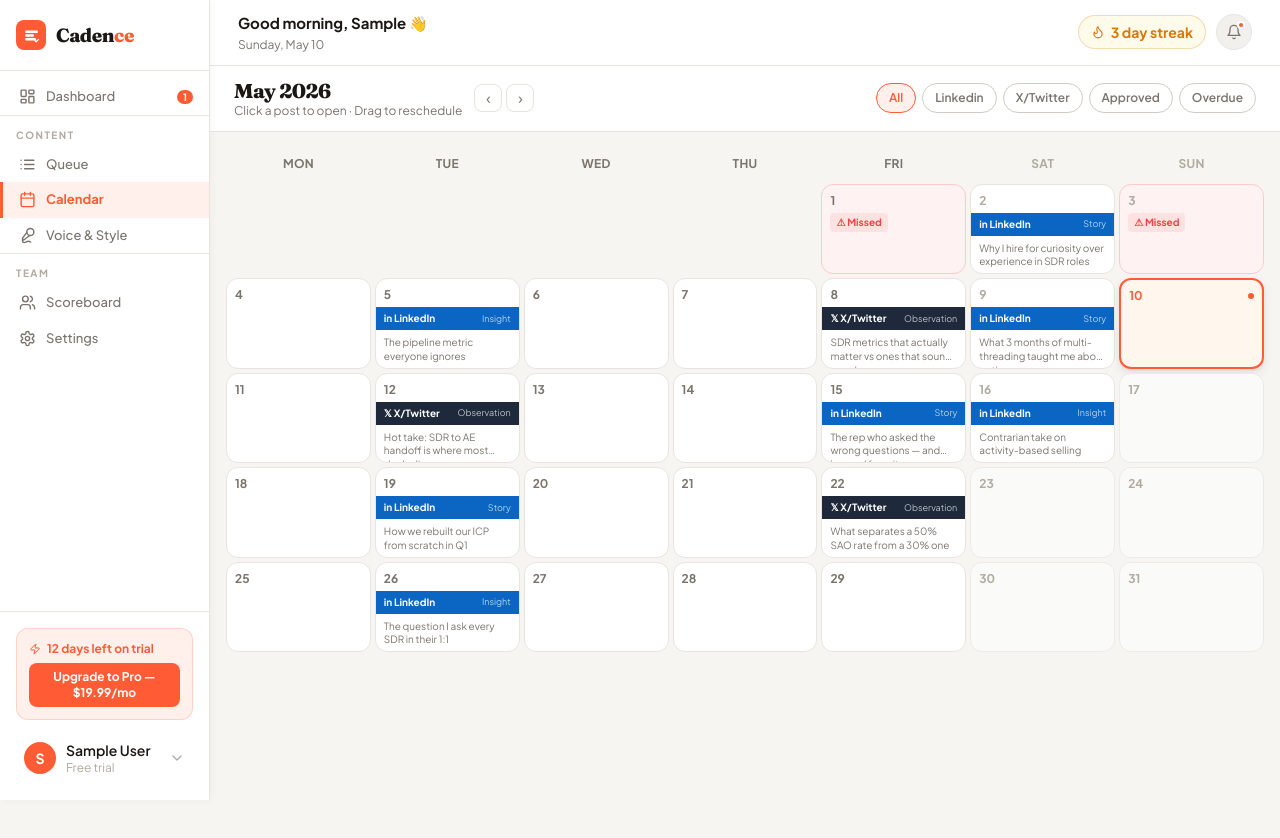
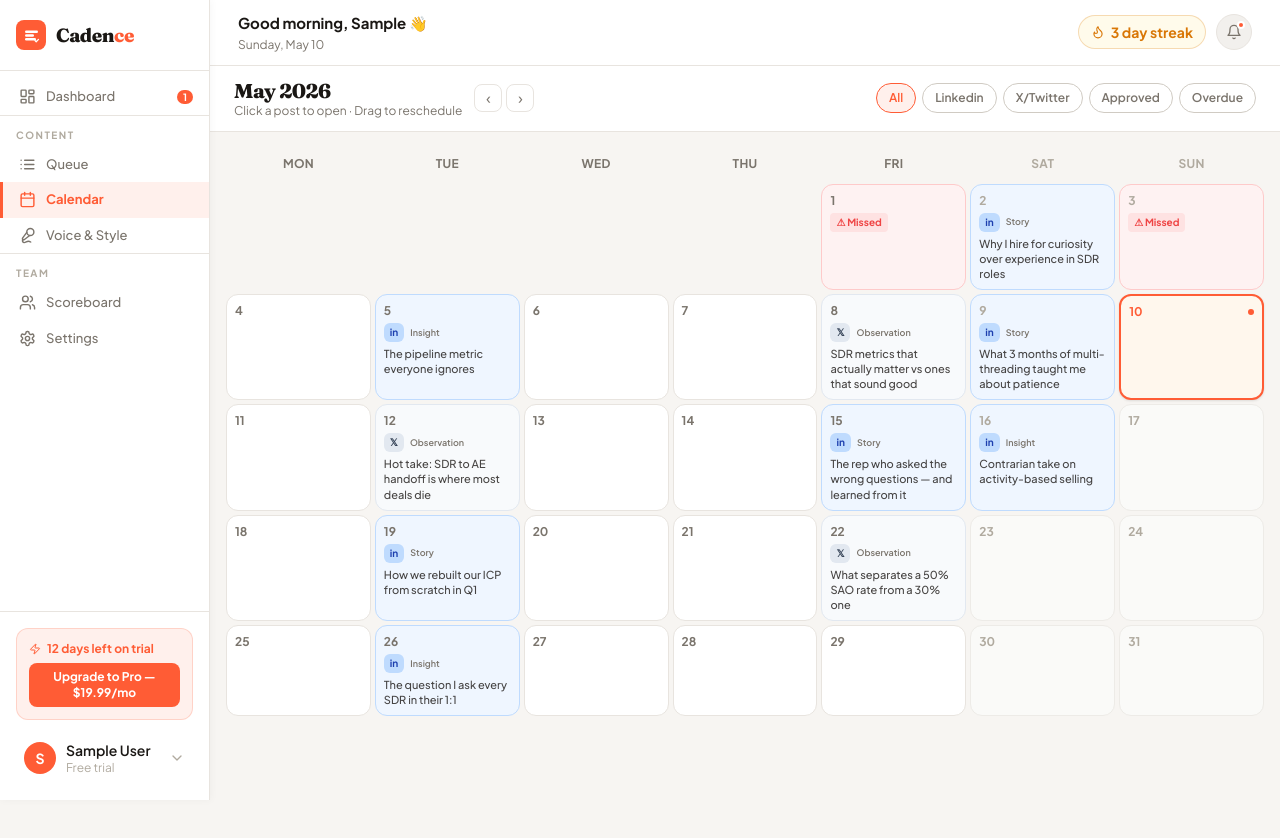
Before and after one commit to tinyspooon/Cadence, a Next.js app: page /dashboard/calendar in a window 1280 px wide. Shown: the top 838 px of the page. Built offline with nearby package versions, Linux system fonts and the light colour scheme; no server answers; sample sign-in values are in the browser's storage.

Commit message:
Calendar full-cell pastel platform colours

```diff
--- a/src/app/dashboard/calendar/page.tsx
+++ b/src/app/dashboard/calendar/page.tsx
@@ -190,9 +190,11 @@ export default function CalendarPage() {
                 className={[
                   'min-h-[90px] rounded-xl border p-2 flex flex-col transition-all duration-150 select-none relative overflow-hidden',
                   isTarget   ? 'border-accent border-2 bg-accent-light shadow-md' :
-                  isToday    ? 'border-accent border-2 bg-orange-50 shadow-md' :
+                  isToday    ? 'border-accent border-2 bg-orange-50 shadow-sm' :
                   over       ? 'bg-red-50 border-red-200 cursor-pointer' :
-                  data       ? 'bg-white border-border cursor-pointer hover:border-accent hover:shadow-md' :
+                  data && isAp ? 'bg-green-50 border-green-200 cursor-pointer hover:border-green-400 hover:shadow-md' :
+                  data && data.platform === 'x' ? 'bg-slate-50 border-slate-200 cursor-pointer hover:border-slate-400 hover:shadow-md' :
+                  data       ? 'bg-blue-50 border-blue-200 cursor-pointer hover:border-blue-400 hover:shadow-md' :
                   isWeekend  ? 'bg-[#FAFAF8] border-[#EDEBE7]' :
                                'bg-white border-border',
                   dragging   ? 'opacity-25 scale-95 cursor-grabbing' : '',
@@ -209,18 +211,19 @@ export default function CalendarPage() {
 
                 {/* Post chip */}
                 {data ? (
-                  <div className="flex flex-col flex-1 min-h-0 -mx-2 -mb-2 overflow-hidden rounded-b-xl">
-                    {/* Platform header strip */}
-                    <div className={`flex items-center gap-1 px-2 py-1 ${
-                      isAp ? 'bg-green-500' :
-                      data.platform === 'x' ? 'bg-slate-800' : 'bg-[#0A66C2]'
-                    }`}>
-                      <span className="text-[10px] font-bold text-white">
-                        {isAp ? '✓ Approved' : data.platform === 'x' ? '𝕏 X/Twitter' : 'in LinkedIn'}
+                  <div className="flex flex-col flex-1 min-h-0 gap-1">
+                    {/* Platform pill */}
+                    <div className="flex items-center gap-1.5">
+                      <span className={`text-[10px] font-bold px-1.5 py-0.5 rounded-md ${
+                        isAp             ? 'bg-green-200 text-green-800' :
+                        data.platform === 'x' ? 'bg-slate-200 text-slate-700' :
+                                              'bg-blue-200 text-blue-800'
+                      }`}>
+                        {isAp ? '✓ Done' : data.platform === 'x' ? '𝕏' : 'in'}
                       </span>
-                      <span className="text-[9px] text-white/70 ml-auto">{data.style}</span>
+                      <span className="text-[9px] font-semibold text-muted">{data.style}</span>
                     </div>
-                    <p className="text-[10px] text-muted leading-snug line-clamp-2 px-2 pt-1.5 pb-1">{data.preview}</p>
+                    <p className="text-[11px] text-text/80 leading-snug line-clamp-3 font-medium">{data.preview}</p>
                   </div>
                 ) : over ? (
                   <div className="text-[10px] font-bold text-red-500 bg-red-100 rounded px-1.5 py-0.5 w-fit">⚠ Missed</div>
```
